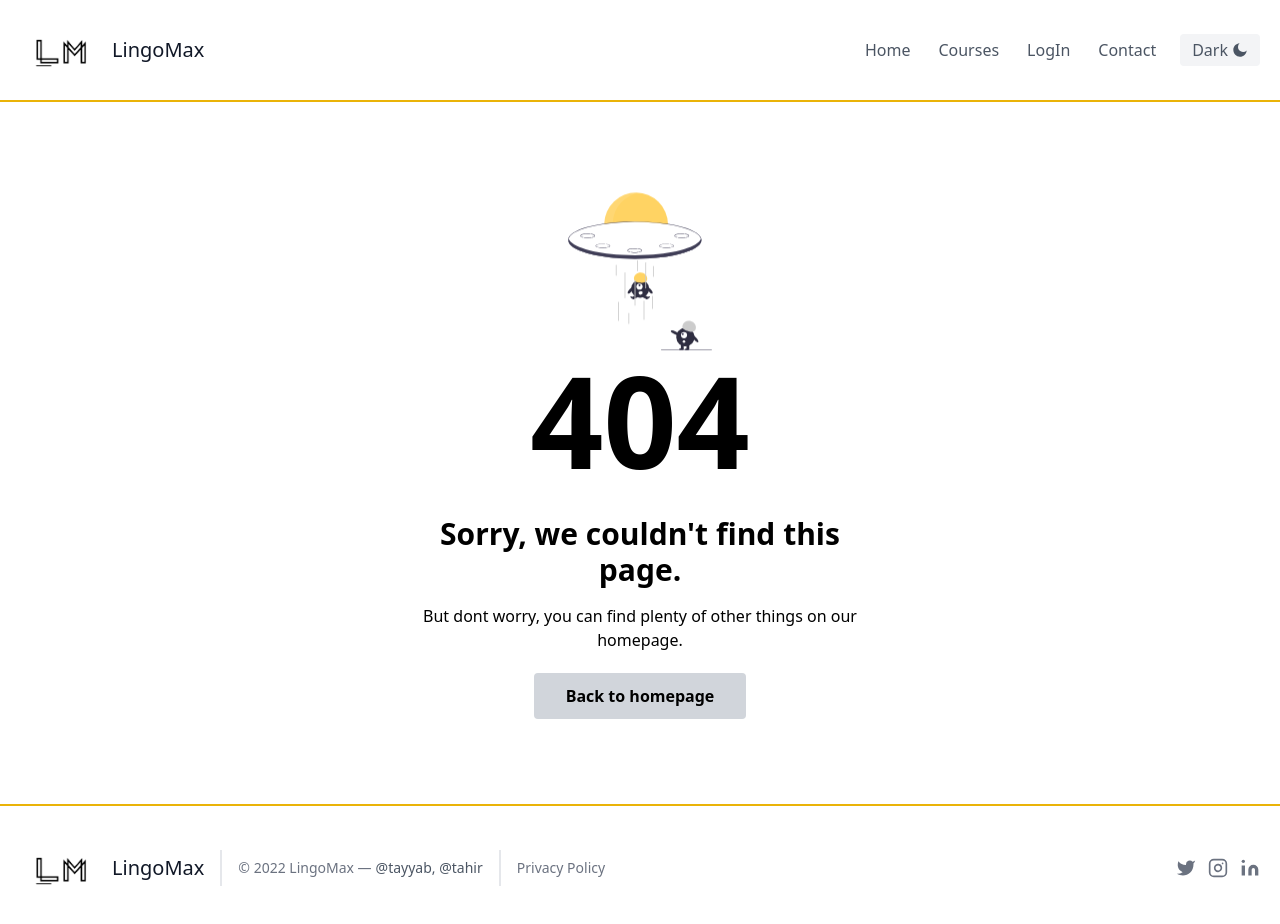
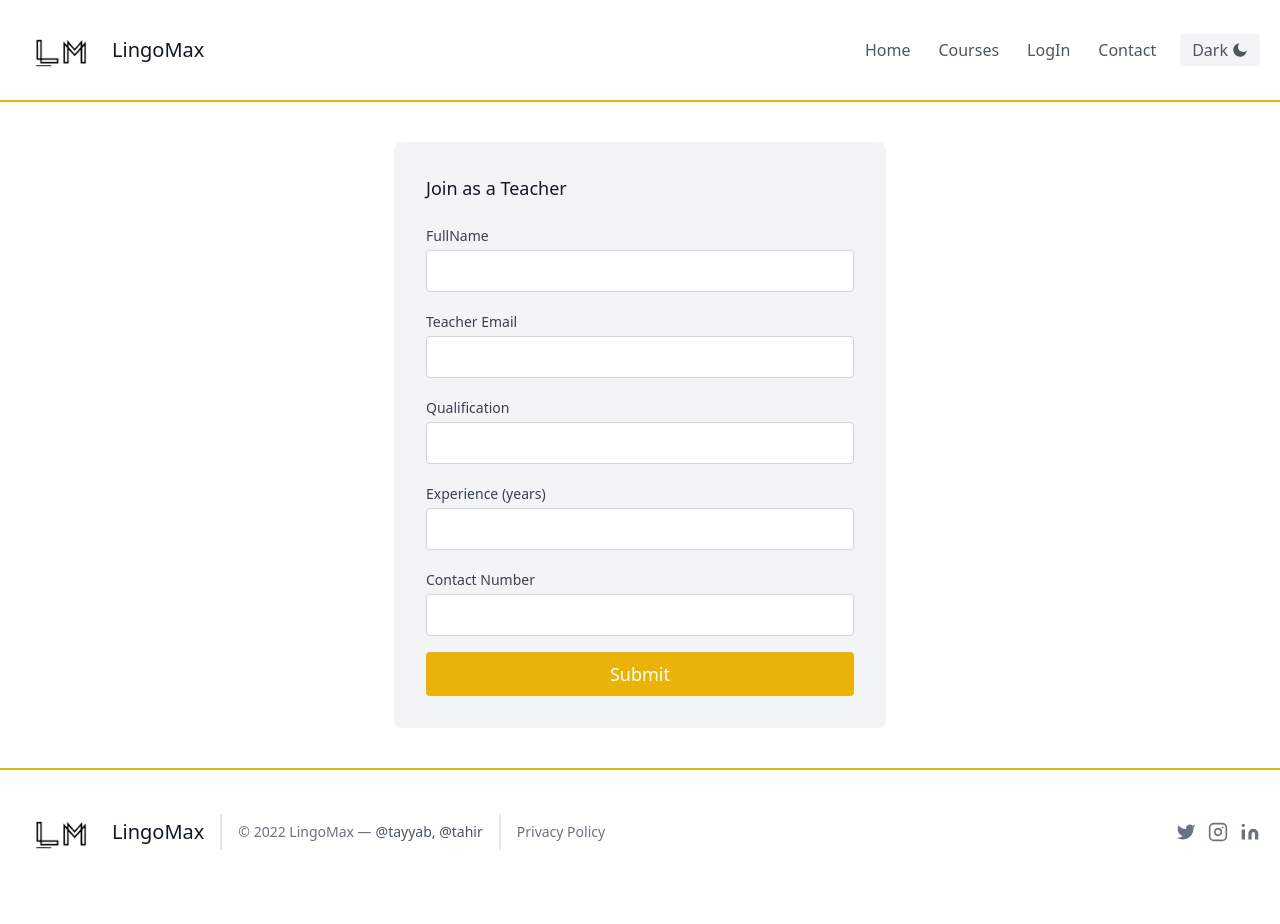
Before and after one commit to heyitstay11/LLA, a React (Vite) app in the folder lla_client/: page /join_mentor in a window 1280 px wide. Shown: the top 924 px of the page. After the commit the page ends 894 px from the top, so only its background shows below. Built offline with nearby package versions, Linux system fonts and the light colour scheme; no server answers.

Commit message:
join form

```diff
--- a/lla_client/src/App.jsx
+++ b/lla_client/src/App.jsx
@@ -28,6 +28,7 @@ const SingleQna = lazy(() => import("./pages/SingleQna"));
 const SingleCourse = lazy(() => import("./pages/SingleCourse"));
 const Sessions = lazy(() => import("./pages/Sessions"));
 const TOS = lazy(() => import("./pages/TOS"));
+const JoinMentor = lazy(() => import("./pages/JoinMentor"));
 
 const App = () => {
   return (
@@ -39,6 +40,7 @@ const App = () => {
           <Route path="/" element={<Home />} />
           <Route path="/login" element={<Login />} />
           <Route path="/signup" element={<Signup />} />
+          <Route path="/join_mentor" element={<JoinMentor />} />
           <Route path="/course/create" element={<CreateCourse />} />
           <Route path="/section/create" element={<CourseSection />} />
           <Route path="/courses" element={<Courses />} />
--- /dev/null
+++ b/lla_client/src/pages/JoinMentor/index.jsx
@@ -0,0 +1,141 @@
+import { useReducer } from "react";
+import { useNavigate } from "react-router-dom";
+import { ACTION_TYPES, initialState, reducer } from "./reducer";
+
+export const JoinMentor = () => {
+  const navigate = useNavigate();
+  const [state, dispatch] = useReducer(reducer, initialState);
+  const {
+    isLoading,
+    fullname,
+    teacher_email,
+    experience,
+    contact_num,
+    qualification,
+  } = state;
+
+  const handleSubmit = async (e) => {
+    e.preventDefault();
+    // basic validation
+  };
+
+  const handleInputChange = (e) => {
+    const { name, value } = e.target;
+    dispatch({
+      type: ACTION_TYPES.INPUT,
+      payload: { [name]: value },
+    });
+  };
+
+  return (
+    <section className="text-gray-700 body-font dark:bg-slate-900 dark:text-white">
+      <div className="container md:w-4/5 px-5 py-10 mx-auto flex flex-wrap items-center">
+        <form
+          onSubmit={handleSubmit}
+          className="lg:w-1/2 md:w-1/2 bg-gray-100 rounded-lg p-8 flex flex-col w-full mt-10 md:mt-0 mx-auto"
+        >
+          <h2 className="text-gray-900 text-lg font-medium title-font mb-5">
+            Join as a Teacher
+          </h2>
+          <div className="relative mb-4">
+            <label
+              htmlFor="fullname"
+              className="leading-7 text-sm text-gray-700"
+            >
+              FullName
+            </label>
+            <input
+              value={fullname}
+              onChange={handleInputChange}
+              type="text"
+              id="fullname"
+              name="fullname"
+              required
+              className="w-full bg-white rounded border border-gray-300 focus:border-yellow-500 focus:ring-2 focus:ring-yellow-200 text-base outline-none text-gray-700 py-1 px-3 leading-8 transition-colors duration-200 ease-in-out"
+            />
+          </div>
+          <div className="relative mb-4">
+            <label
+              htmlFor="teacher_email"
+              className="leading-7 text-sm text-gray-700"
+            >
+              Teacher Email
+            </label>
+            <input
+              value={teacher_email}
+              onChange={handleInputChange}
+              type="email"
+              id="teacher_email"
+              name="teacher_email"
+              required
+              className="w-full bg-white rounded border border-gray-300 focus:border-yellow-500 focus:ring-2 focus:ring-yellow-200 text-base outline-none text-gray-700 py-1 px-3 leading-8 transition-colors duration-200 ease-in-out"
+            />
+          </div>
+          <div className="relative mb-4">
+            <label
+              htmlFor="qualification"
+              className="leading-7 text-sm text-gray-700"
+            >
+              Qualification
+            </label>
+            <input
+              value={qualification}
+              onChange={handleInputChange}
+              type="text"
+              id="qualification"
+              name="qualification"
+              required
+              className="w-full bg-white rounded border border-gray-300 focus:border-yellow-500 focus:ring-2 focus:ring-yellow-200 text-base outline-none text-gray-700 py-1 px-3 leading-8 transition-colors duration-200 ease-in-out"
+            />
+          </div>
+          <div className="relative mb-4">
+            <label
+              htmlFor="experience"
+              className="leading-7 text-sm text-gray-700"
+            >
+              Experience (years)
+            </label>
+            <input
+              value={experience}
+              onChange={handleInputChange}
+              type="number"
+              id="experience"
+              name="experience"
+              min={0}
+              max={99}
+              required
+              className="w-full bg-white rounded border border-gray-300 focus:border-yellow-500 focus:ring-2 focus:ring-yellow-200 text-base outline-none text-gray-700 py-1 px-3 leading-8 transition-colors duration-200 ease-in-out"
+            />
+          </div>
+          <div className="relative mb-4">
+            <label
+              htmlFor="contact_num"
+              className="leading-7 text-sm text-gray-700"
+            >
+              Contact Number
+            </label>
+            <input
+              value={contact_num}
+              onChange={handleInputChange}
+              type="text"
+              id="contact_num"
+              name="contact_num"
+              required
+              className="w-full bg-white rounded border border-gray-300 focus:border-yellow-500 focus:ring-2 focus:ring-yellow-200 text-base outline-none text-gray-700 py-1 px-3 leading-8 transition-colors duration-200 ease-in-out"
+            />
+          </div>
+          {isLoading ? (
+            <div className="text-white bg-yellow-500 border-0 py-2 px-8 focus:outline-none hover:bg-yellow-700 rounded text-lg">
+              <span className="block text-center">Loading ...</span>
+            </div>
+          ) : (
+            <button className="text-white bg-yellow-500 border-0 py-2 px-8 focus:outline-none hover:bg-yellow-700 rounded text-lg dark:text-yellow-900 dark:font-medium">
+              Submit
+            </button>
+          )}
+        </form>
+      </div>
+    </section>
+  );
+};
+export default JoinMentor;
--- /dev/null
+++ b/lla_client/src/pages/JoinMentor/reducer.jsx
@@ -0,0 +1,28 @@
+export const initialState = {
+  fullname: "",
+  teacher_email: "",
+  qualification: "",
+  experience: "",
+  contact_num: "",
+  isLoading: false,
+};
+
+export const ACTION_TYPES = {
+  INPUT: "INPUT",
+  LOADING: "LOADING",
+};
+
+export const reducer = (state = initialState, action) => {
+  const { type, payload } = action;
+  switch (type) {
+    case ACTION_TYPES.INPUT:
+      state = { ...state, ...payload };
+      break;
+    case ACTION_TYPES.LOADING:
+      state = { ...state, isLoading: payload };
+      break;
+    default:
+      break;
+  }
+  return state;
+};
--- a/lla_client/src/pages/Profile/index.jsx
+++ b/lla_client/src/pages/Profile/index.jsx
@@ -1,6 +1,7 @@
 import { useReducer } from "react";
 import { useAuthContext } from "../../context/auth";
 import axios from "axios";
+import { Link } from "react-router-dom";
 
 const Profile = () => {
   const { auth } = useAuthContext();
@@ -34,6 +35,21 @@ const Profile = () => {
       <div className="container px-0 md:px-5 py-2 mx-auto flex sm:flex-nowrap flex-wrap">
         <div className="w-full flex flex-row justify-center">
           <div className="w-5/6 md:w-4/6 flex flex-col  w-full md:py-8 mt-8 md:mt-0">
+            {!auth.isMentor ? (
+              <Link
+                to={"/join_mentor"}
+                className="w-5/6 text-white text-lg italic underline mb-2 text-yellow-400 font-medium title-font"
+              >
+                Join as teacher
+              </Link>
+            ) : (
+              <Link
+                to={"/teacherboard"}
+                className="w-5/6 text-white text-lg italic underline mb-2 text-yellow-400 font-medium title-font"
+              >
+                Teacher Dashboard
+              </Link>
+            )}
             <h1 className="w-5/6 text-white text-3xl mb-1 font-medium title-font">
               Profile
             </h1>
```
